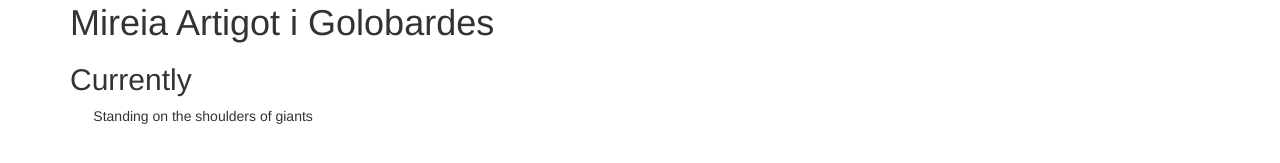
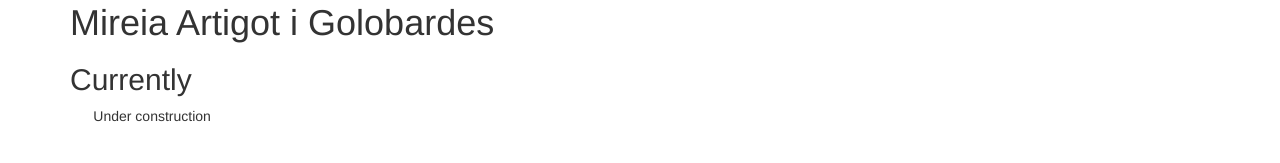
Before and after one commit to JohnPalmer/mireiaartigot, a Jekyll site: the page built from cv/en/index.md, in a window 1280 px wide. Shown: the part 189-352 px from the top of the page. Built offline with Jekyll 4.4.1, drawn with Linux system fonts in a browser that asks for light colours; nearby versions of some CDN libraries.

Commit message:
Update index.md

```diff
--- a/cv/en/index.md
+++ b/cv/en/index.md
@@ -7,4 +7,4 @@ lang: en
 
 ## Currently
 
-&nbsp;&nbsp;&nbsp;&nbsp;&nbsp;&nbsp;Standing on the shoulders of giants
+&nbsp;&nbsp;&nbsp;&nbsp;&nbsp;&nbsp;Under construction
```
